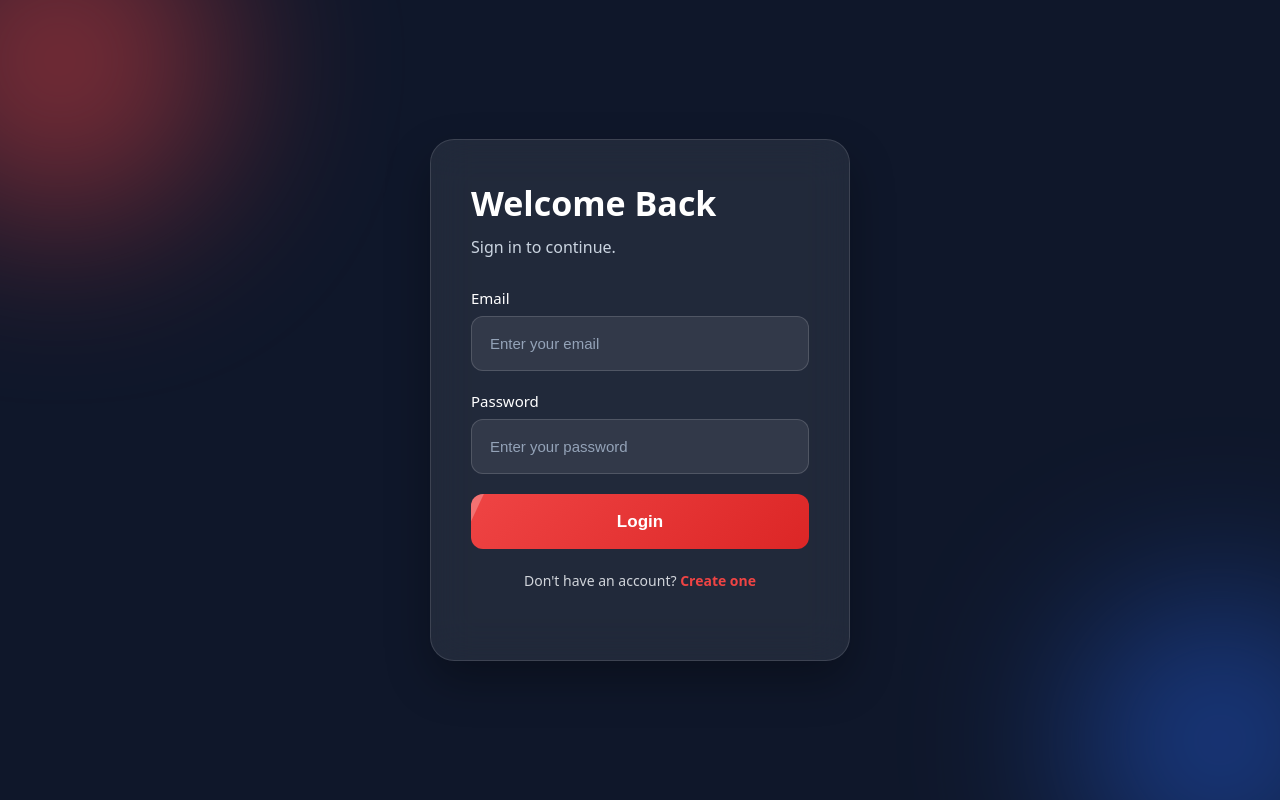
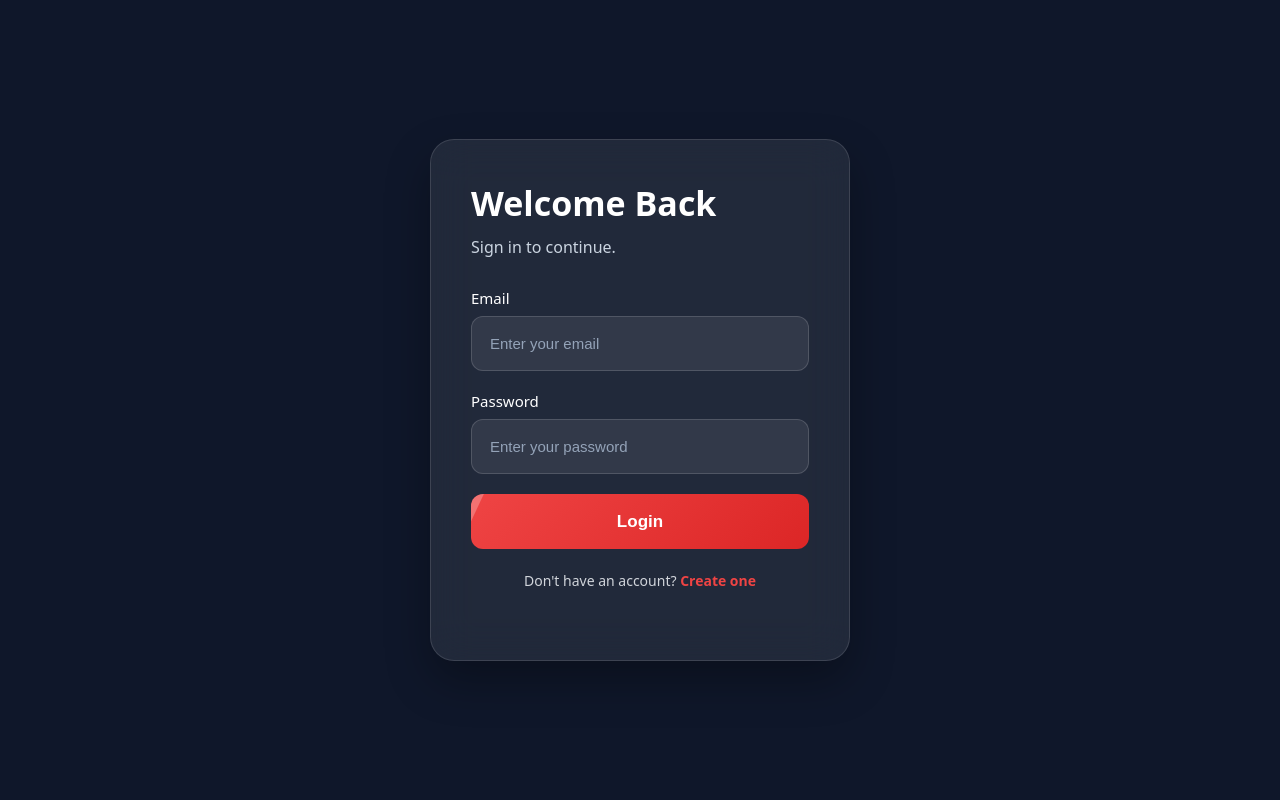
Before and after one commit to lazyymohitt/Emotionify, a React app in the folder Frontend/: page /login in a window 1280 px wide. Built offline with nearby package versions, Linux system fonts and the light colour scheme; the HTML template or start-up script is replaced by a standard one.

Commit message:
feat: Add return statement to useAuth hook for improved user management

```diff
--- a/Frontend/src/Features/auth/hooks/useAuth.js
+++ b/Frontend/src/Features/auth/hooks/useAuth.js
@@ -42,4 +42,9 @@ export const useAuth = () => {
 
     setLoading(false)
   }
+
+
+  return({
+    user,loading,handleGetMe,handleLogOut,handleRegister,handleLogin
+  })
 };
--- a/Frontend/src/Features/auth/pages/Login.jsx
+++ b/Frontend/src/Features/auth/pages/Login.jsx
@@ -1,28 +1,34 @@
 import "../style/login.scss";
 import React, { useState } from "react";
-import { Link } from "react-router-dom";
+import { Link, useNavigate} from "react-router-dom";
 import FormGroup from "../components/Formgroup";
+import { useAuth } from "../hooks/useAuth";
+
+
+
 
 
 const Login = () => {
 
-    const [email, setEmail] = useState("");
-    const [password, setPassword] = useState("");
+    const {loading , handleLogin} = useAuth()
 
-    const handleSubmit = (e) => {
-        e.preventDefault();
+    const navigate = useNavigate()
 
-        console.log({
-            email,
-            password,
-        });
-    };
+    const [email,setEmail]  = useState("")
+    const [password, setPassword] = useState("")
+
+   async function handleSubmit(e) {
+
+        e.preventDefault()
+
+        await handleLogin({email,password})
+
+        navigate("/")
+
+    }
 
     return (
         <section className="login">
-
-            <div className="circle one"></div>
-            <div className="circle two"></div>
 
             <div className="glass">
 
--- a/Frontend/src/Features/auth/pages/Register.jsx
+++ b/Frontend/src/Features/auth/pages/Register.jsx
@@ -1,34 +1,35 @@
 import React, { useState } from "react";
-import { Link } from "react-router-dom";
+import { Link, useNavigate } from "react-router-dom";
 import "../style/login.scss"
 import FormGroup from "../components/Formgroup";
+import { useAuth } from "../hooks/useAuth";
 
 
 const Register = () => {
-    const [formData, setFormData] = useState({
-        username: "",
-        email: "",
-        password: "",
-    });
 
-    const handleChange = (e) => {
-        setFormData({
-            ...formData,
-            [e.target.name.toLowerCase()]: e.target.value,
-        });
-    };
 
-    const handleSubmit = (e) => {
-        e.preventDefault();
+    const [username, setUsername] = useState("")
+    const [email, setEmail] = useState("")
+    const [password, setPassword] = useState("")
 
-        console.log(formData);
-    };
+    const {loading , handleRegister} = useAuth()
+
+    const navigate  = useNavigate()
+
+    async function  handleSubmit(e) {
+
+        e.preventDefault()
+
+        await handleRegister({username,email,password})
+
+        navigate("/login")
+
+    }
+
+
 
     return (
         <section className="login">
-
-            <div className="circle one"></div>
-            <div className="circle two"></div>
 
             <div className="glass">
 
--- a/Frontend/src/Features/auth/style/login.scss
+++ b/Frontend/src/Features/auth/style/login.scss
@@ -1,4 +1,3 @@
-
 
 .login {
     width: 100%;
@@ -14,36 +13,7 @@
     background: #0f172a;
 }
 
-/* Background Blobs */
 
-.circle {
-    position: absolute;
-    border-radius: 50%;
-    filter: blur(90px);
-    opacity: 0.5;
-}
-
-.one {
-    width: 320px;
-    height: 320px;
-
-    background: #ef4444;
-
-    top: -100px;
-    left: -100px;
-}
-
-.two {
-    width: 280px;
-    height: 280px;
-
-    background: #2563eb;
-
-    right: -80px;
-    bottom: -80px;
-}
-
-/* Glass Card */
 
 .glass {
     width: 420px;
```
Also changed, not shown: 1 other file (tests, documents, lock files or other folders).
